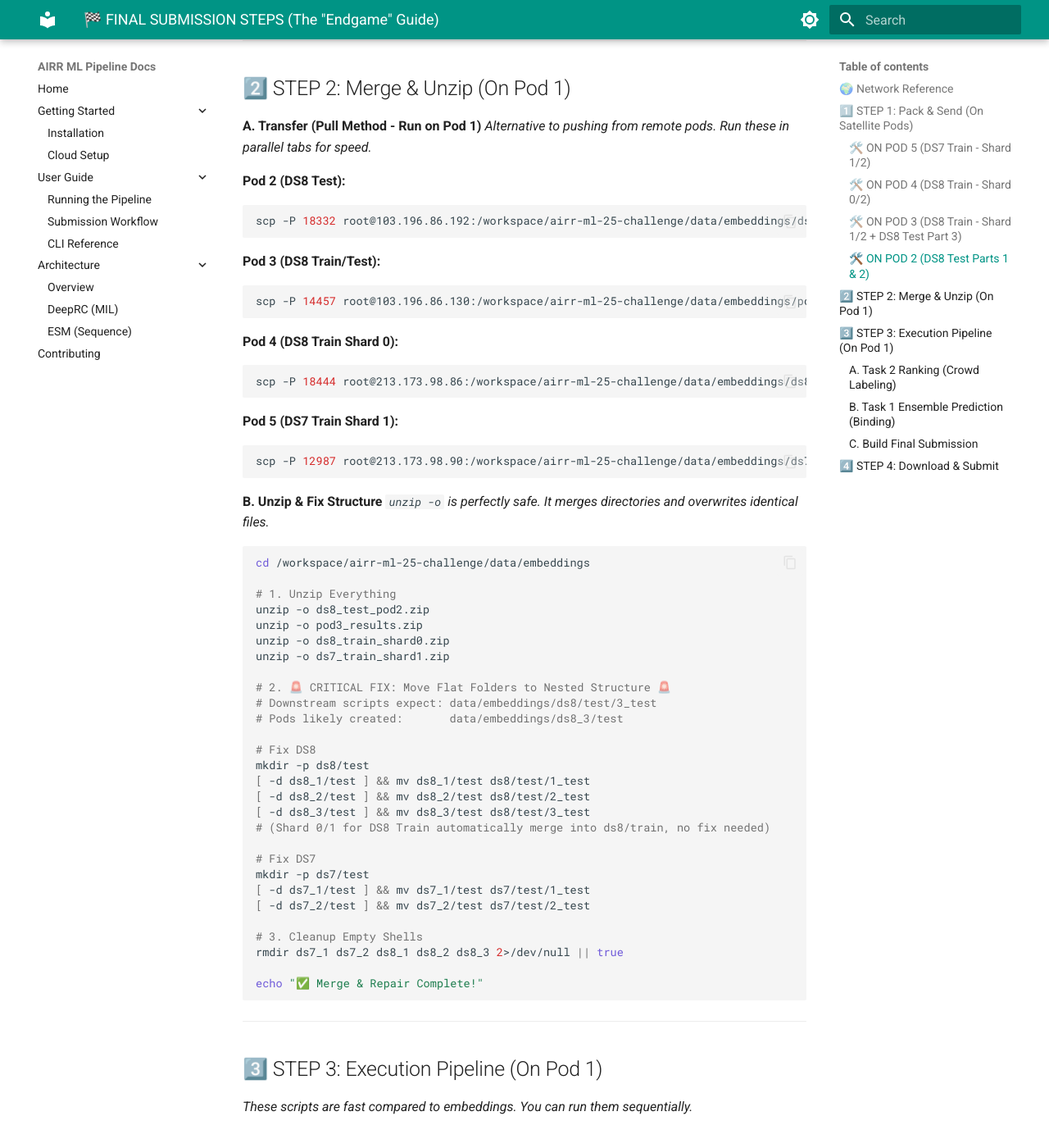
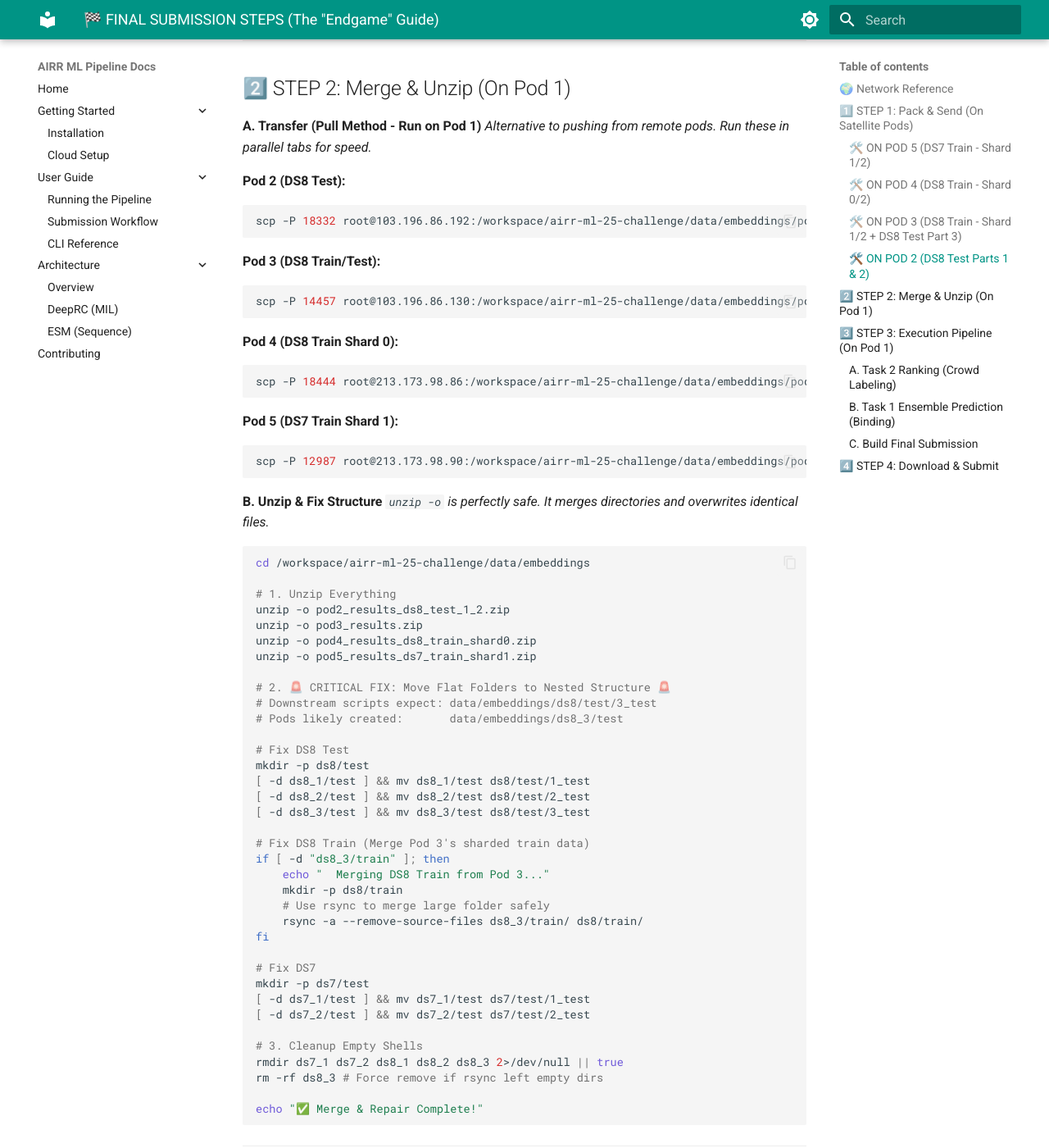
Before and after one commit to inventcures/airr-ml-25-challenge, an MkDocs documentation site: the page built from docs/FINAL-SUBMISSION-STEPS.md, in a window 1280 px wide and 1400 px high, scrolled down 1650 px. Shown: the whole window at 82% size. Built offline with MkDocs 1.6.1 and Material for MkDocs 9.7.7, drawn with Linux system fonts in a browser that asks for light colours.

Commit message:
final final steps

````diff
--- a/docs/FINAL-SUBMISSION-STEPS.md
+++ b/docs/FINAL-SUBMISSION-STEPS.md
@@ -69,7 +69,7 @@ scp -P 10052 ds8_test_pod2.zip root@203.57.40.123:/workspace/airr-ml-25-challeng
 
 **Pod 2 (DS8 Test):**
 ```bash
-scp -P 18332 root@103.196.86.192:/workspace/airr-ml-25-challenge/data/embeddings/ds8_test_pod2.zip .
+scp -P 18332 root@103.196.86.192:/workspace/airr-ml-25-challenge/data/embeddings/pod2_results_ds8_test_1_2.zip .
 ```
 **Pod 3 (DS8 Train/Test):**
 ```bash
@@ -77,11 +77,11 @@ scp -P 14457 root@103.196.86.130:/workspace/airr-ml-25-challenge/data/embeddings
 ```
 **Pod 4 (DS8 Train Shard 0):**
 ```bash
-scp -P 18444 root@213.173.98.86:/workspace/airr-ml-25-challenge/data/embeddings/ds8_train_shard0.zip .
+scp -P 18444 root@213.173.98.86:/workspace/airr-ml-25-challenge/data/embeddings/pod4_results_ds8_train_shard0.zip .
 ```
 **Pod 5 (DS7 Train Shard 1):**
 ```bash
-scp -P 12987 root@213.173.98.90:/workspace/airr-ml-25-challenge/data/embeddings/ds7_train_shard1.zip .
+scp -P 12987 root@213.173.98.90:/workspace/airr-ml-25-challenge/data/embeddings/pod5_results_ds7_train_shard1.zip .
 ```
 
 **B. Unzip & Fix Structure**
@@ -91,21 +91,28 @@ scp -P 12987 root@213.173.98.90:/workspace/airr-ml-25-challenge/data/embeddings/
 cd /workspace/airr-ml-25-challenge/data/embeddings
 
 # 1. Unzip Everything
-unzip -o ds8_test_pod2.zip
+unzip -o pod2_results_ds8_test_1_2.zip
 unzip -o pod3_results.zip
-unzip -o ds8_train_shard0.zip
-unzip -o ds7_train_shard1.zip
+unzip -o pod4_results_ds8_train_shard0.zip
+unzip -o pod5_results_ds7_train_shard1.zip
 
 # 2. 🚨 CRITICAL FIX: Move Flat Folders to Nested Structure 🚨
 # Downstream scripts expect: data/embeddings/ds8/test/3_test
 # Pods likely created:       data/embeddings/ds8_3/test
 
-# Fix DS8
+# Fix DS8 Test
 mkdir -p ds8/test
 [ -d ds8_1/test ] && mv ds8_1/test ds8/test/1_test
 [ -d ds8_2/test ] && mv ds8_2/test ds8/test/2_test
 [ -d ds8_3/test ] && mv ds8_3/test ds8/test/3_test
-# (Shard 0/1 for DS8 Train automatically merge into ds8/train, no fix needed)
+
+# Fix DS8 Train (Merge Pod 3's sharded train data)
+if [ -d "ds8_3/train" ]; then
+    echo "  Merging DS8 Train from Pod 3..."
+    mkdir -p ds8/train
+    # Use rsync to merge large folder safely
+    rsync -a --remove-source-files ds8_3/train/ ds8/train/
+fi
 
 # Fix DS7
 mkdir -p ds7/test
@@ -114,6 +121,7 @@ mkdir -p ds7/test
 
 # 3. Cleanup Empty Shells
 rmdir ds7_1 ds7_2 ds8_1 ds8_2 ds8_3 2>/dev/null || true
+rm -rf ds8_3 # Force remove if rsync left empty dirs
 
 echo "✅ Merge & Repair Complete!"
 ```
````
